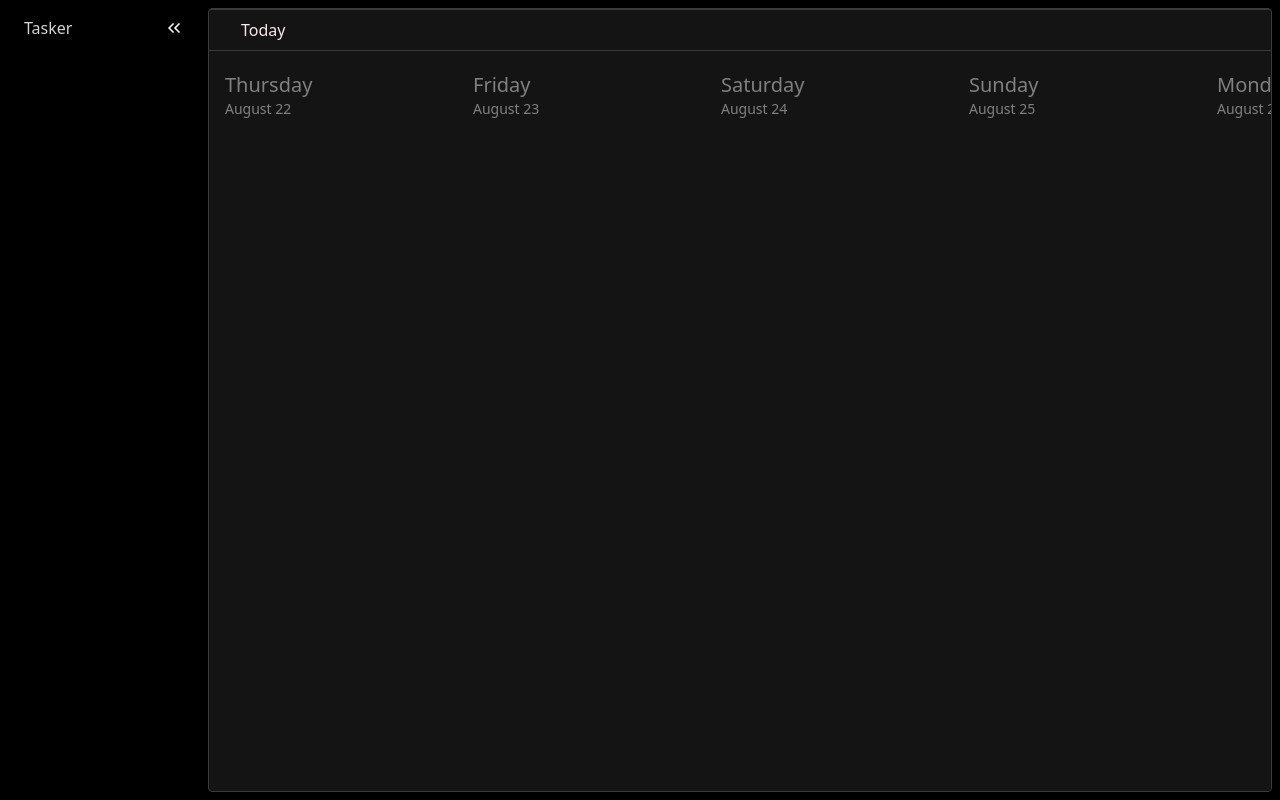
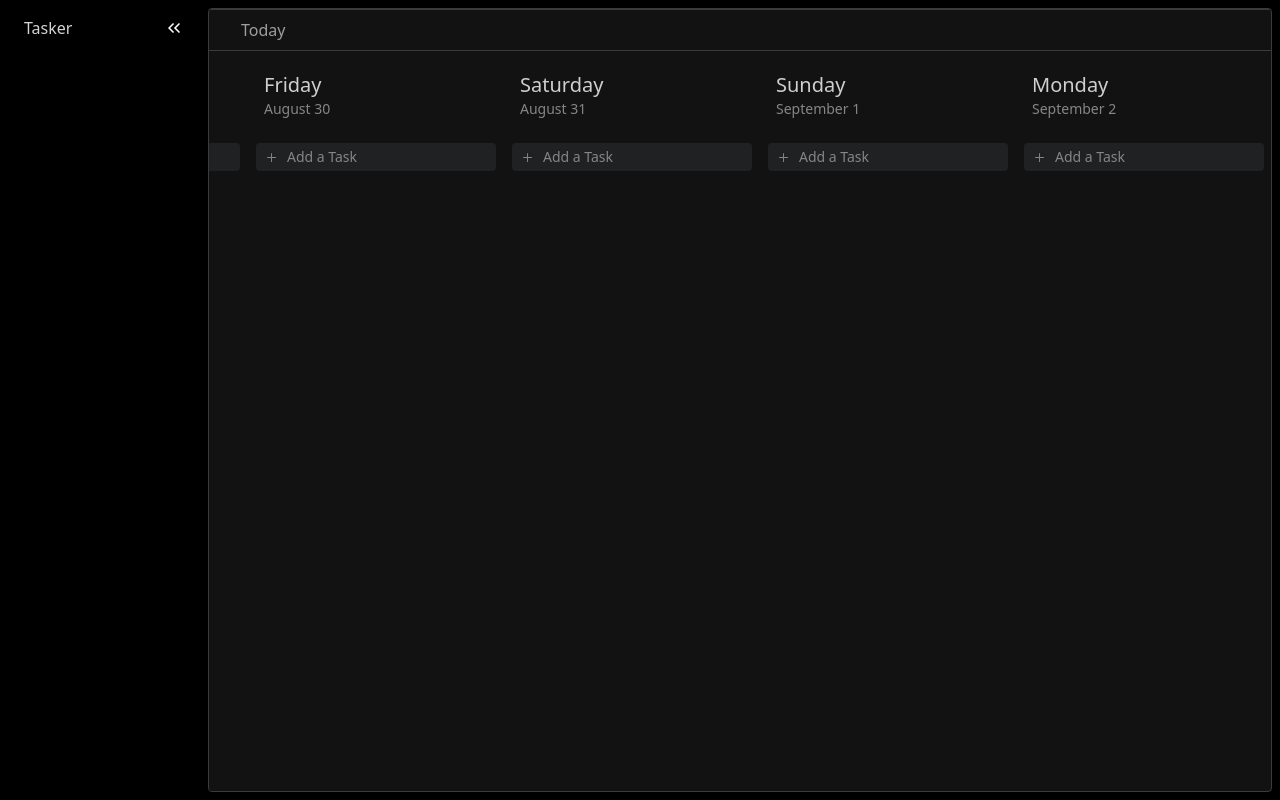
Before and after one commit to 4shutosh/tasker, a Svelte app: page / in a window 1280 px wide. Built offline with nearby package versions, Linux system fonts and the light colour scheme.

Commit message:
minor ui progress

```diff
--- a/src/renderer/src/components/Board.svelte
+++ b/src/renderer/src/components/Board.svelte
@@ -1,18 +1,30 @@
 <script lang="ts">
-  import { onMount } from 'svelte'
+  import { afterUpdate, onMount } from 'svelte'
   import TaskerDay from './TaskerDay.svelte'
 
   export let isNavExpanded: boolean = true
   export let handleCollapseClick
+  const today = new Date()
 
   let daysList = []
 
   onMount(() => {
     daysList = getDaysFromToday()
+
+    setTimeout(() => {
+      const daysScroller = document.getElementById('daysScroller')
+      const target = document.getElementById('item-7')
+
+      console.log('target' + target)
+      console.log('daysScroller' + daysScroller)
+
+      if (daysScroller && target) {
+        daysScroller.scrollLeft = target.offsetLeft // Set scroll position to target item's left position
+      }
+    }, 100)
   })
 
   function getDaysFromToday(): Date[] {
-    const today = new Date()
     const days = []
 
     for (let i = -7; i <= 7; i++) {
@@ -53,9 +65,12 @@
     <div class="px-4 py-2 text-colorOnSurface">Today</div>
   </div>
 
-  <div class="flex-1 overflow-x-auto overflow-y-hidden flex pt-5 px-2 gap-2 h-max">
-    {#each daysList as day}
-      <TaskerDay {day} />
+  <div
+    id="daysScroller"
+    class="flex-1 overflow-x-auto overflow-y-hidden flex pt-5 px-2 gap-4 h-max"
+  >
+    {#each daysList as day, index}
+      <TaskerDay {day} id={'item-' + index} />
     {/each}
   </div>
 </div>
--- a/src/renderer/src/components/TaskerDay.svelte
+++ b/src/renderer/src/components/TaskerDay.svelte
@@ -1,19 +1,51 @@
 <script lang="ts">
   export let day: Date
+  export let id: string
+  const today = new Date()
+  let isDateInFuture = today.getTime() <= day.getTime()
 </script>
 
-<div class="flex flex-shrink-0 flex-col bg-colorSurfaceSecondary w-60 rounded-md">
+<div
+  {id}
+  class="flex flex-shrink-0 flex-col
+bg-colorSurfaceSecondary gap-2
+w-60 rounded-md"
+>
   <div class="flex">
     <!-- Day header - weekday, month name, date -->
     <div class="flex flex-col">
-      <div class="px-2 text-xl text-textColorPrimary">
+      <div
+        class={`px-2 text-xl
+              ${isDateInFuture ? 'text-textColorPrimary' : 'text-textColorDisabled'}`}
+      >
         {day.toLocaleDateString('en-US', { weekday: 'long' })}
       </div>
-      <div class="px-2 text-sm whitespace-nowrap text-textColorPrimary font-light">
+      <div
+        class={`px-2 text-sm whitespace-nowrap
+              font-light
+              ${isDateInFuture ? 'text-textColorSecondary' : 'text-textColorDisabledSecondary'}`}
+      >
         {day.toLocaleDateString('en-US', { day: 'numeric', month: 'long' })}
       </div>
     </div>
+  </div>
 
-    <!-- List of Tasks go here -->
+  <!-- Add Task Button -->
+  <div
+    class={`flex rounded
+    mt-4
+    px-2 py-1 items-center
+    text-sm
+    bg-cardBackgroundPrimary`}
+  >
+    <svg
+      class="mr-2 fill-textColorSecondary"
+      xmlns="http://www.w3.org/2000/svg"
+      height="15"
+      viewBox="0 -960 960 960"
+      width="15"><path d="M450-450H200v-60h250v-250h60v250h250v60H510v250h-60v-250Z" /></svg
+    >
+    <div class="text-textColorSecondary">Add a Task</div>
   </div>
+  <!-- List of Tasks go here -->
 </div>
--- a/tailwind.config.ts
+++ b/tailwind.config.ts
@@ -8,11 +8,14 @@ module.exports = {
         sans: "'Mulish', 'system-ui', sans-serif"
       },
       colors: {
-        colorSurface: '#000000',
-        colorSurfaceSecondary: '#141414',
-        colorOnSurface: '#F6E9E9',
-        textColorPrimary: '#808080',
-        textColorSeconday: '#595959',
+        colorSurface: '#000000', // 0/20
+        colorSurfaceSecondary: '#121212', // 4/30
+        colorOnSurface: '#9e9e9e', // 14/20
+        textColorPrimary: '#cfcfcf', // 18/20
+        textColorSecondary: '#868686', // 12/20
+        textColorDisabled: '#626262', // 9/20
+        textColorDisabledSecondary: '#494949', // 7/20
+        cardBackgroundPrimary: '#202122', // 9/25
         borderPrimary: '#3b3b3b'
       }
     }
```
